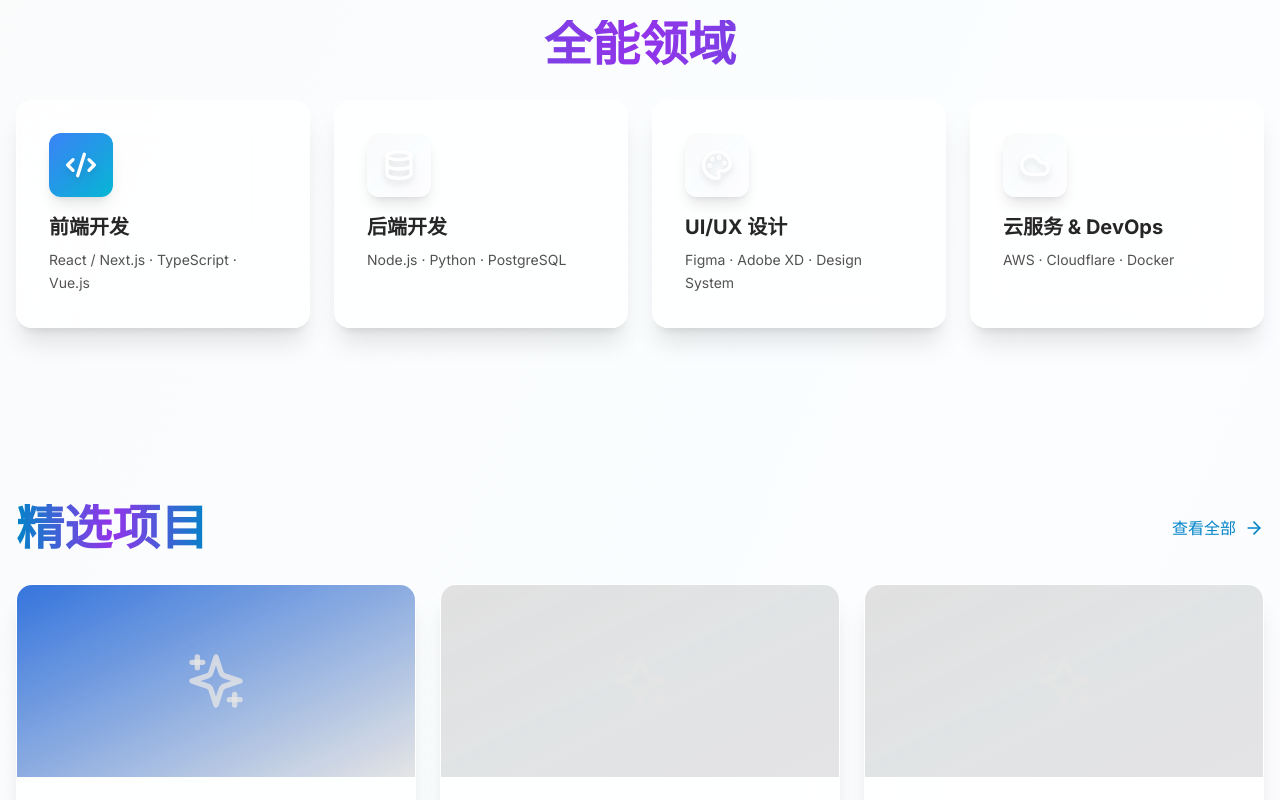
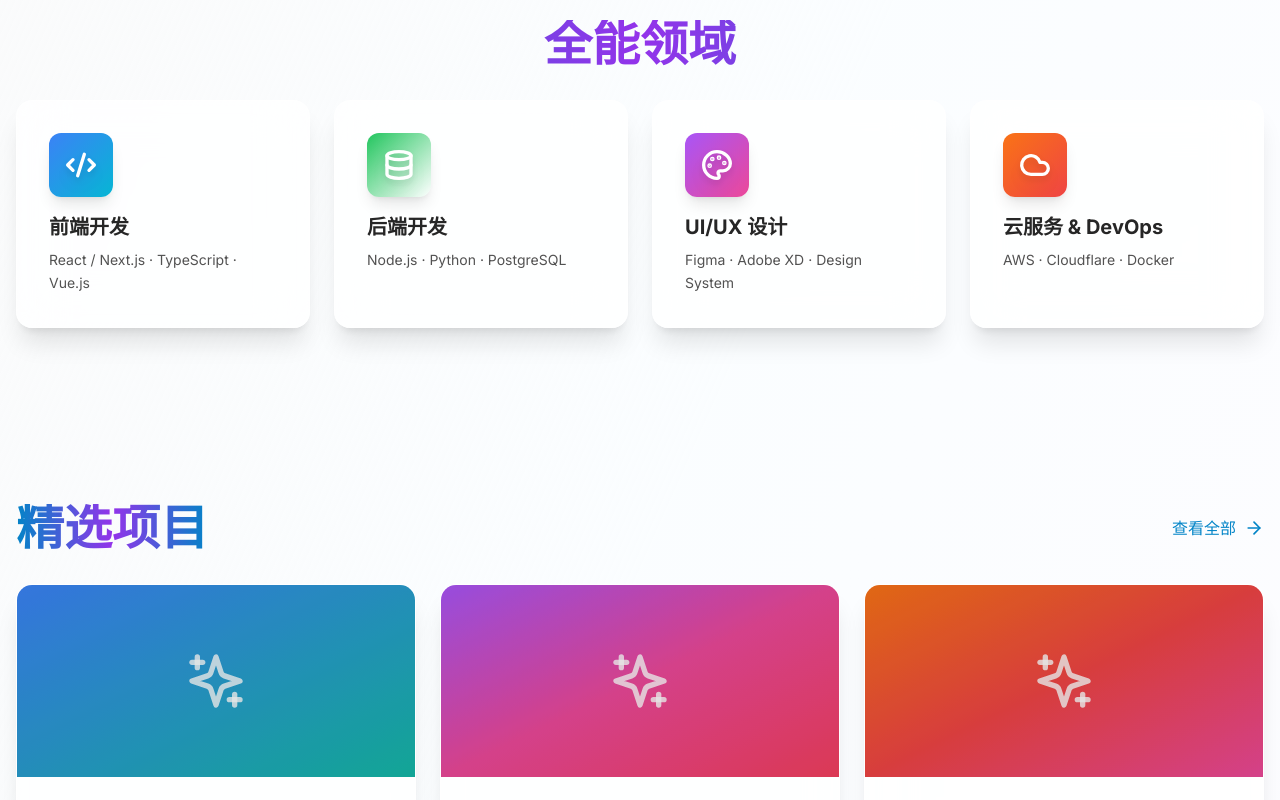
Before and after one commit to alanbulan/blog, a Next.js app: page / in a window 1280 px wide. Shown: the part 860-1660 px from the top of the page. Built offline with nearby package versions, Linux system fonts and the light colour scheme.

Commit message:
fix-gradient-colors-with-safelist

```diff
--- a/tailwind.config.ts
+++ b/tailwind.config.ts
@@ -5,6 +5,26 @@ const config: Config = {
     './pages/**/*.{js,ts,jsx,tsx,mdx}',
     './components/**/*.{js,ts,jsx,tsx,mdx}',
     './app/**/*.{js,ts,jsx,tsx,mdx}',
+  ],
+  safelist: [
+    // 技能和项目渐变色
+    'from-blue-500', 'to-cyan-500',
+    'from-purple-500', 'via-pink-500', 'to-rose-500',
+    'from-orange-500', 'via-red-500', 'to-pink-500',
+    'from-green-500', 'via-emerald-500', 'to-teal-500',
+    'from-indigo-500', 'via-purple-500', 'to-pink-500',
+    'from-yellow-500', 'via-orange-500', 'to-red-500',
+    'from-teal-500', 'to-blue-500',
+    'from-pink-500', 'to-purple-500',
+    'from-cyan-500', 'to-teal-500',
+    'from-gray-700', 'to-gray-900',
+    'from-sky-400', 'to-blue-500',
+    'from-blue-600', 'to-blue-700',
+    'from-blue-500', 'to-purple-600',
+    // 确保所有渐变方向都被包含
+    {
+      pattern: /bg-gradient-to-(r|br|b|bl|l|tl|t|tr)/,
+    },
   ],
   theme: {
     extend: {
```
